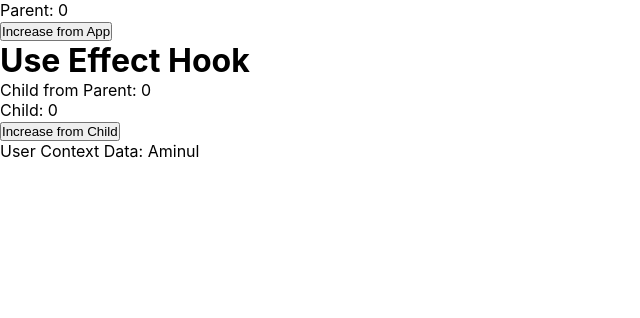
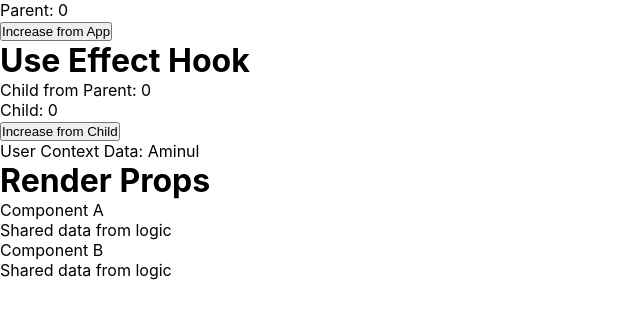
Before and after one commit to bablukpik/youtube-tutorial-react-basic, a React (Create React App) app: page /render-props in a window 1280 px wide. Shown: the top 318 px of the page, without its empty margins (0-640 px from the left). Built offline with nearby package versions, Linux system fonts and the light colour scheme; the HTML template or start-up script is replaced by a standard one.

Commit message:
main: render props tutorials source code added

```diff
--- a/src/components/AppRoutes/index.tsx
+++ b/src/components/AppRoutes/index.tsx
@@ -8,6 +8,7 @@ import UseContextProvider from "../pages/hooks/UseContext";
 import UseReducer from "../pages/hooks/UseReducer";
 import UseTransition from "../pages/hooks/UseTransition";
 import CustomHook from "../pages/hooks/CustomHook";
+import RenderProps from "../pages/RenderProps";
 
 export default function AppRoutes() {
   return (
@@ -22,6 +23,7 @@ export default function AppRoutes() {
         <Route path="/use-reducer" element={<UseReducer />} />
         <Route path="/use-transition" element={<UseTransition />} />
         <Route path="/custom-hook" element={<CustomHook />} />
+        <Route path="/render-props" element={<RenderProps />} />
       </Routes>
     </>
   );
--- a/src/components/pages/Home/index.tsx
+++ b/src/components/pages/Home/index.tsx
@@ -29,6 +29,9 @@ function Home() {
         <li>
           <Link to="custom-hook">Custom Hook</Link>
         </li>
+        <li>
+          <Link to="render-props">Render Props</Link>
+        </li>
       </ul>
     </>
   );
--- /dev/null
+++ b/src/components/pages/RenderProps/ComponentA.tsx
@@ -0,0 +1,17 @@
+import React from 'react';
+import SharedLogicComponent from './SharedLogicComponent';
+
+const ComponentA = () => {
+  return (
+    <SharedLogicComponent
+      render={(sharedData) => (
+        <div>
+          <p>Component A</p>
+          <p>{sharedData}</p>
+        </div>
+      )}
+    />
+  );
+};
+
+export default ComponentA;
--- /dev/null
+++ b/src/components/pages/RenderProps/ComponentB.tsx
@@ -0,0 +1,16 @@
+import SharedLogicComponent from "./SharedLogicComponent";
+
+const ComponentB = () => {
+  return (
+    <SharedLogicComponent
+      render={(sharedData) => (
+        <div>
+          <p>Component B</p>
+          <p>{sharedData}</p>
+        </div>
+      )}
+    />
+  );
+};
+
+export default ComponentB;
--- /dev/null
+++ b/src/components/pages/RenderProps/SharedLogicComponent.tsx
@@ -0,0 +1,14 @@
+import React, { ReactNode } from "react";
+
+interface Props {
+  render: (param: string) => ReactNode;
+}
+
+const SharedLogicComponent = ({ render }: Props) => {
+  const sharedData = "Shared data from logic";
+
+  // Perform any shared logic here
+  return <>{render(sharedData)}</>;
+};
+
+export default SharedLogicComponent;
--- /dev/null
+++ b/src/components/pages/RenderProps/index.tsx
@@ -0,0 +1,13 @@
+import React from "react";
+import ComponentA from "./ComponentA";
+import ComponentB from "./ComponentB";
+
+export default function RenderProps() {
+  return (
+    <>
+      <h1>Render Props</h1>
+      <ComponentA />
+      <ComponentB />
+    </>
+  );
+}
```
